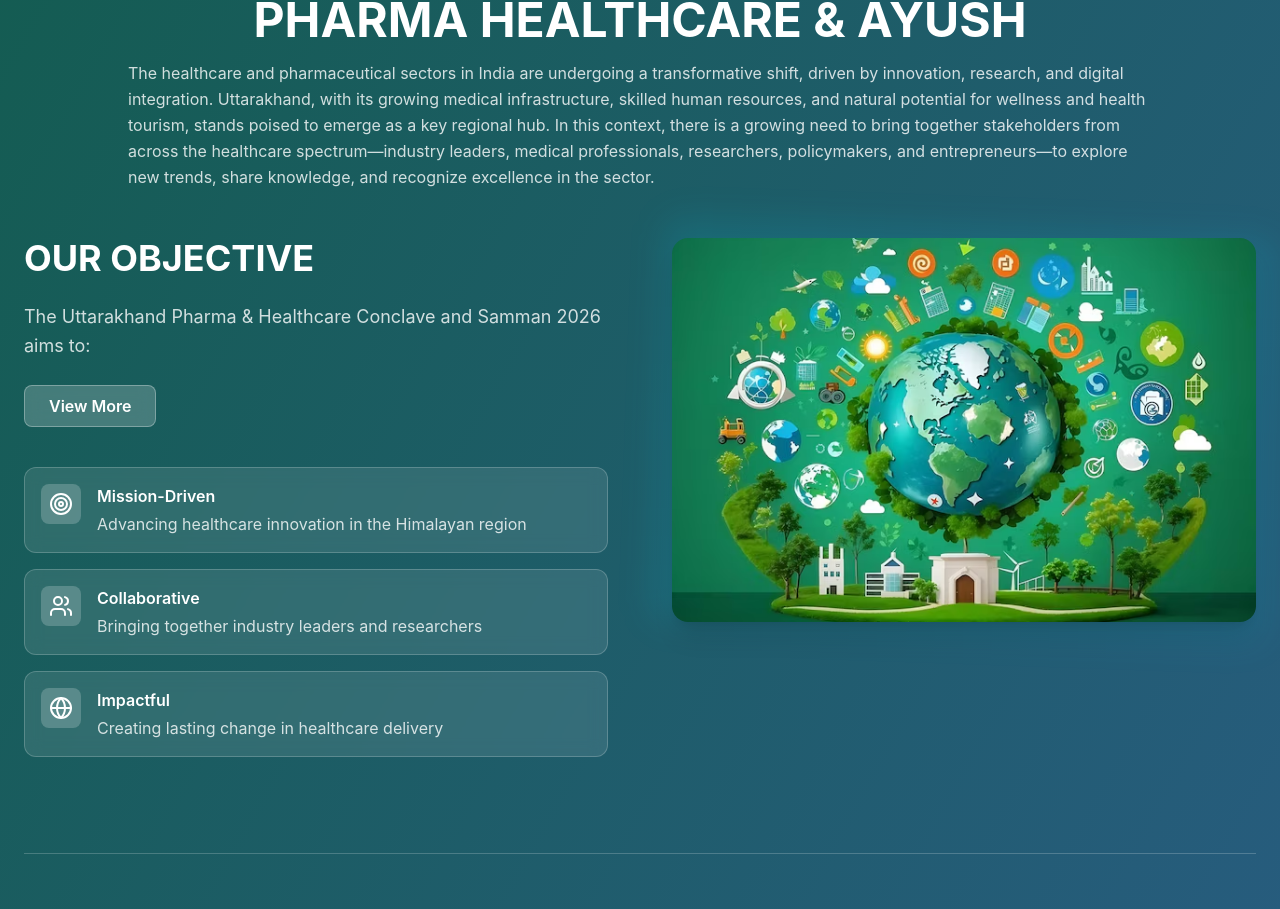
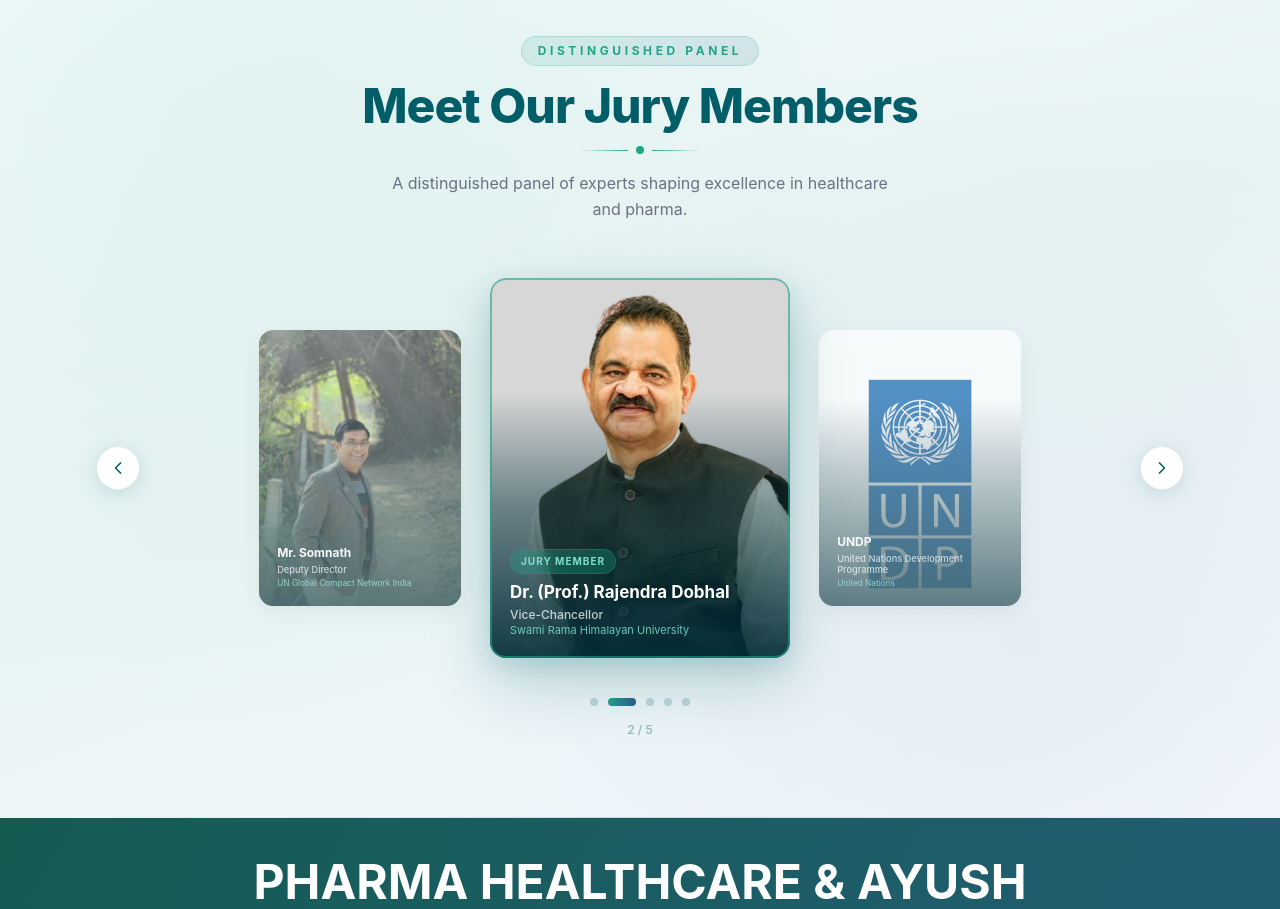
Before and after one commit to sibashish-design/phdpcs, a Next.js app: page / in a window 1280 px wide. Shown: the part 2682-3591 px from the top of the page. Built offline with nearby package versions, Linux system fonts and the light colour scheme.

Commit message:
Updated project

```diff
--- a/src/app/page.tsx
+++ b/src/app/page.tsx
@@ -6,6 +6,9 @@ import Hero from "@/components/Hero";
 import Link from "next/link";
 import { ArrowRight } from "lucide-react";
 import AboutSection from "@/components/AboutSection";
+import JewelryMembersSlider from "@/components/JewelryMembersSlider";
+
+
 
 const animationKeyframes = `
   @keyframes float {
@@ -162,7 +165,7 @@ export default function Home() {
           </div>
         </div>
       </section>
-
+      <JewelryMembersSlider />   {/* ← add this */}
       <AboutSection />
       <FAQSection />
     </div>
--- a/src/components/JewelryMembersSlider.tsx
+++ b/src/components/JewelryMembersSlider.tsx
@@ -5,7 +5,7 @@ import { ChevronLeft, ChevronRight } from "lucide-react";
 
 const juryMembers = [
   {
-    name: "Mr. SOMNATH",
+    name: "Mr. Somnath",
     designation: "Deputy Director",
     organisation: "UN Global Compact Network India",
     image: "/jurymember1.png",
@@ -39,6 +39,7 @@ const juryMembers = [
 const JewelryMembersSlider: React.FC = () => {
   const [current, setCurrent] = useState(0);
   const [isAnimating, setIsAnimating] = useState(false);
+  const [isPaused, setIsPaused] = useState(false);
   const total = juryMembers.length;
 
   const goTo = useCallback(
@@ -46,7 +47,7 @@ const JewelryMembersSlider: React.FC = () => {
       if (isAnimating) return;
       setIsAnimating(true);
       setCurrent((index + total) % total);
-      setTimeout(() => setIsAnimating(false), 400);
+      setTimeout(() => setIsAnimating(false), 500);
     },
     [isAnimating, total]
   );
@@ -54,152 +55,231 @@ const JewelryMembersSlider: React.FC = () => {
   const prev = () => goTo(current - 1);
   const next = useCallback(() => goTo(current + 1), [current, goTo]);
 
-  // Auto-advance every 4 seconds
   useEffect(() => {
-    const timer = setInterval(next, 4000);
+    if (isPaused) return;
+    const timer = setInterval(next, 4500);
     return () => clearInterval(timer);
-  }, [next]);
+  }, [next, isPaused]);
 
-  // Visible cards: show 1 on mobile, 3 on desktop
-  const getVisible = () => {
-    const indices = [];
-    for (let i = -1; i <= 1; i++) {
-      indices.push((current + i + total) % total);
-    }
-    return indices;
-  };
+  // Returns indices for left-side, center, and right-side cards
+  const getVisible = () => [
+    (current - 1 + total) % total,
+    current,
+    (current + 1) % total,
+  ];
+
+  const visible = getVisible();
 
   return (
-    <section className="py-14 sm:py-20 bg-gradient-to-b from-[#f8fffe] to-[#edf7f6] overflow-hidden">
-      <div className="max-w-7xl mx-auto px-4 sm:px-6 lg:px-8">
+    <section
+      className="relative py-20 overflow-hidden"
+      style={{ background: "linear-gradient(160deg, #f0fafa 0%, #e8f4f3 50%, #f5f9ff 100%)" }}
+      onMouseEnter={() => setIsPaused(true)}
+      onMouseLeave={() => setIsPaused(false)}
+    >
+      {/* Subtle background pattern */}
+      <div
+        className="absolute inset-0 pointer-events-none"
+        style={{
+          backgroundImage: `radial-gradient(circle at 20% 20%, rgba(31,165,138,0.06) 0%, transparent 50%),
+                            radial-gradient(circle at 80% 80%, rgba(46,91,142,0.06) 0%, transparent 50%)`,
+        }}
+      />
 
-        {/* Section header */}
-        <div className="text-center mb-10 sm:mb-14">
-          <p className="text-xs sm:text-sm font-semibold tracking-[0.2em] text-[#60afaa] uppercase mb-2">
+      {/* Decorative top border */}
+      <div className="absolute top-0 left-0 right-0 h-1 bg-gradient-to-r from-transparent via-[#1FA58A] to-transparent" />
+
+      <div className="relative max-w-6xl mx-auto px-6 lg:px-8">
+
+        {/* Header */}
+        <div className="text-center mb-14">
+          <span
+            className="inline-block text-xs font-bold tracking-[0.3em] uppercase mb-4 px-4 py-1.5 rounded-full"
+            style={{
+              background: "linear-gradient(135deg, rgba(31,165,138,0.12), rgba(46,91,142,0.12))",
+              color: "#1FA58A",
+              border: "1px solid rgba(31,165,138,0.2)",
+            }}
+          >
             Distinguished Panel
-          </p>
-          <h2 className="text-2xl sm:text-4xl md:text-5xl font-extrabold text-[#015D67] mb-3">
+          </span>
+          <h2
+            className="text-4xl md:text-5xl font-extrabold mb-4"
+            style={{ color: "#015D67", letterSpacing: "-0.02em" }}
+          >
             Meet Our Jury Members
           </h2>
-          <div className="w-16 h-1 bg-gradient-to-r from-[#1FA58A] to-[#2e5b8e] rounded-full mx-auto" />
-          <p className="text-sm sm:text-base text-gray-500 mt-4 max-w-xl mx-auto">
-            A team of experts shaping elegance and excellence in healthcare and pharma.
+          <div className="flex items-center justify-center gap-2 mb-4">
+            <div className="h-px w-12 bg-gradient-to-r from-transparent to-[#1FA58A]" />
+            <div className="w-2 h-2 rounded-full bg-[#1FA58A]" />
+            <div className="h-px w-12 bg-gradient-to-l from-transparent to-[#1FA58A]" />
+          </div>
+          <p className="text-gray-500 text-base max-w-lg mx-auto leading-relaxed">
+            A distinguished panel of experts shaping excellence in healthcare and pharma.
           </p>
         </div>
 
-        {/* Slider */}
-        <div className="relative">
+        {/* Slider area */}
+        <div className="relative flex items-center justify-center">
 
-          {/* Desktop: show 3 cards side by side */}
-          <div className="hidden sm:flex items-center justify-center gap-6">
-            {getVisible().map((idx, pos) => {
+          {/* Prev button */}
+          <button
+            onClick={prev}
+            className="absolute left-0 z-30 flex items-center justify-center w-11 h-11 rounded-full transition-all duration-300 group"
+            style={{
+              background: "white",
+              boxShadow: "0 4px 20px rgba(1,93,103,0.15)",
+              border: "1px solid rgba(1,93,103,0.12)",
+            }}
+            aria-label="Previous"
+          >
+            <ChevronLeft
+              className="h-5 w-5 transition-transform duration-200 group-hover:-translate-x-0.5"
+              style={{ color: "#015D67" }}
+            />
+          </button>
+
+          {/* Cards track */}
+          <div className="flex items-center justify-center gap-5 w-full px-14">
+            {visible.map((idx, pos) => {
               const member = juryMembers[idx];
               const isCenter = pos === 1;
+
               return (
                 <div
-                  key={idx}
+                  key={`${idx}-${pos}`}
                   onClick={() => !isCenter && goTo(idx)}
-                  className={`
-                    relative flex flex-col items-center rounded-2xl overflow-hidden transition-all duration-500 cursor-pointer
-                    ${isCenter
-                      ? "w-72 shadow-2xl scale-100 z-10 bg-white"
-                      : "w-56 shadow-md scale-90 opacity-60 hover:opacity-80 bg-white/80"
-                    }
-                  `}
+                  className="relative flex-shrink-0 rounded-2xl overflow-hidden transition-all duration-500"
+                  style={{
+                    width: isCenter ? "300px" : "220px",
+                    height: isCenter ? "380px" : "300px",
+                    cursor: isCenter ? "default" : "pointer",
+                    opacity: isCenter ? 1 : 0.7,
+                    transform: isCenter ? "scale(1)" : "scale(0.92)",
+                    boxShadow: isCenter
+                      ? "0 24px 60px rgba(1,93,103,0.22), 0 8px 24px rgba(1,93,103,0.12)"
+                      : "0 8px 24px rgba(0,0,0,0.08)",
+                    background: "#fff",
+                    zIndex: isCenter ? 10 : 5,
+                  }}
                 >
-                  {/* Image */}
-                  <div className={`w-full overflow-hidden ${isCenter ? "h-64" : "h-48"} transition-all duration-500`}>
-                    <img
-                      src={member.image}
-                      alt={member.name}
-                      className="w-full h-full object-cover object-top"
-                    />
-                  </div>
+                  {/* Photo */}
+                  <img
+                    src={member.image}
+                    alt={member.name}
+                    className="w-full h-full object-cover object-top transition-transform duration-700"
+                    style={{ transform: isCenter ? "scale(1.03)" : "scale(1)" }}
+                  />
 
-                  {/* Gradient overlay on image bottom */}
-                  <div className="absolute inset-x-0 bottom-0 h-32 bg-gradient-to-t from-[#015D67]/90 to-transparent" />
+                  {/* Gradient overlay */}
+                  <div
+                    className="absolute inset-0"
+                    style={{
+                      background: isCenter
+                        ? "linear-gradient(to top, rgba(1,45,55,0.92) 0%, rgba(1,45,55,0.5) 40%, transparent 70%)"
+                        : "linear-gradient(to top, rgba(1,45,55,0.85) 0%, rgba(1,45,55,0.3) 50%, transparent 75%)",
+                    }}
+                  />
 
-                  {/* Text */}
-                  <div className="absolute bottom-0 inset-x-0 p-4 text-white">
-                    <h3 className={`font-bold leading-tight mb-0.5 ${isCenter ? "text-base" : "text-sm"}`}>
+                  {/* Text info */}
+                  <div className="absolute bottom-0 inset-x-0 p-5">
+                    {isCenter && (
+                      <div
+                        className="inline-block text-[10px] font-bold tracking-widest uppercase px-2.5 py-1 rounded-full mb-2"
+                        style={{
+                          background: "rgba(31,165,138,0.3)",
+                          color: "#7DDFCA",
+                          border: "1px solid rgba(31,165,138,0.3)",
+                          backdropFilter: "blur(8px)",
+                        }}
+                      >
+                        Jury Member
+                      </div>
+                    )}
+                    <h3
+                      className="font-bold leading-tight text-white mb-1"
+                      style={{ fontSize: isCenter ? "17px" : "13px" }}
+                    >
                       {member.name}
                     </h3>
-                    <p className={`text-white/80 leading-tight ${isCenter ? "text-xs" : "text-[10px]"}`}>
+                    <p
+                      className="leading-tight font-medium"
+                      style={{
+                        fontSize: isCenter ? "12px" : "10px",
+                        color: "rgba(255,255,255,0.75)",
+                      }}
+                    >
                       {member.designation}
                     </p>
-                    <p className={`text-white/60 leading-tight ${isCenter ? "text-[11px]" : "text-[9px]"}`}>
+                    <p
+                      className="leading-tight mt-0.5"
+                      style={{
+                        fontSize: isCenter ? "11px" : "9px",
+                        color: "rgba(125,223,202,0.85)",
+                      }}
+                    >
                       {member.organisation}
                     </p>
                   </div>
 
-                  {/* Active border */}
+                  {/* Active ring */}
                   {isCenter && (
-                    <div className="absolute inset-0 rounded-2xl ring-2 ring-[#1FA58A] pointer-events-none" />
+                    <div
+                      className="absolute inset-0 rounded-2xl pointer-events-none"
+                      style={{ boxShadow: "inset 0 0 0 2px rgba(31,165,138,0.6)" }}
+                    />
                   )}
                 </div>
               );
             })}
           </div>
 
-          {/* Mobile: single card */}
-          <div className="sm:hidden flex justify-center">
-            <div className="relative w-72 rounded-2xl overflow-hidden shadow-2xl bg-white">
-              <div className="h-72 w-full overflow-hidden">
-                <img
-                  src={juryMembers[current].image}
-                  alt={juryMembers[current].name}
-                  className="w-full h-full object-cover object-top"
-                />
-              </div>
-              <div className="absolute inset-x-0 bottom-0 h-36 bg-gradient-to-t from-[#015D67]/90 to-transparent" />
-              <div className="absolute bottom-0 inset-x-0 p-4 text-white">
-                <h3 className="font-bold text-base leading-tight mb-0.5">
-                  {juryMembers[current].name}
-                </h3>
-                <p className="text-white/80 text-xs leading-tight">
-                  {juryMembers[current].designation}
-                </p>
-                <p className="text-white/60 text-[11px] leading-tight">
-                  {juryMembers[current].organisation}
-                </p>
-              </div>
-              <div className="absolute inset-0 rounded-2xl ring-2 ring-[#1FA58A] pointer-events-none" />
-            </div>
-          </div>
-
-          {/* Prev / Next buttons */}
-          <button
-            onClick={prev}
-            className="absolute left-0 sm:-left-4 top-1/2 -translate-y-1/2 z-20 bg-white shadow-lg rounded-full p-2.5 hover:bg-[#015D67] hover:text-white text-[#015D67] transition-all duration-300 border border-[#015D67]/10"
-            aria-label="Previous"
-          >
-            <ChevronLeft className="h-5 w-5" />
-          </button>
+          {/* Next button */}
           <button
             onClick={next}
-            className="absolute right-0 sm:-right-4 top-1/2 -translate-y-1/2 z-20 bg-white shadow-lg rounded-full p-2.5 hover:bg-[#015D67] hover:text-white text-[#015D67] transition-all duration-300 border border-[#015D67]/10"
+            className="absolute right-0 z-30 flex items-center justify-center w-11 h-11 rounded-full transition-all duration-300 group"
+            style={{
+              background: "white",
+              boxShadow: "0 4px 20px rgba(1,93,103,0.15)",
+              border: "1px solid rgba(1,93,103,0.12)",
+            }}
             aria-label="Next"
           >
-            <ChevronRight className="h-5 w-5" />
+            <ChevronRight
+              className="h-5 w-5 transition-transform duration-200 group-hover:translate-x-0.5"
+              style={{ color: "#015D67" }}
+            />
           </button>
         </div>
 
         {/* Dot indicators */}
-        <div className="flex justify-center gap-2 mt-8">
+        <div className="flex justify-center items-center gap-2.5 mt-10">
           {juryMembers.map((_, i) => (
             <button
               key={i}
               onClick={() => goTo(i)}
-              className={`rounded-full transition-all duration-300 ${
-                i === current
-                  ? "bg-[#015D67] w-6 h-2.5"
-                  : "bg-[#015D67]/25 w-2.5 h-2.5 hover:bg-[#015D67]/50"
-              }`}
+              className="transition-all duration-300 rounded-full"
+              style={{
+                width: i === current ? "28px" : "8px",
+                height: "8px",
+                background:
+                  i === current
+                    ? "linear-gradient(90deg, #1FA58A, #2e5b8e)"
+                    : "rgba(1,93,103,0.2)",
+              }}
               aria-label={`Go to member ${i + 1}`}
             />
           ))}
         </div>
+
+        {/* Member count */}
+        <p className="text-center mt-4 text-xs font-medium" style={{ color: "rgba(1,93,103,0.4)" }}>
+          {current + 1} / {total}
+        </p>
       </div>
+
+      {/* Decorative bottom border */}
+      <div className="absolute bottom-0 left-0 right-0 h-px bg-gradient-to-r from-transparent via-[#2e5b8e]/20 to-transparent" />
     </section>
   );
 };
```
